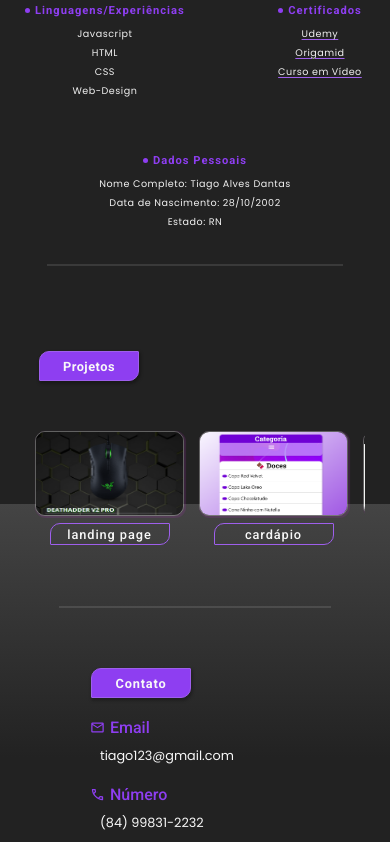
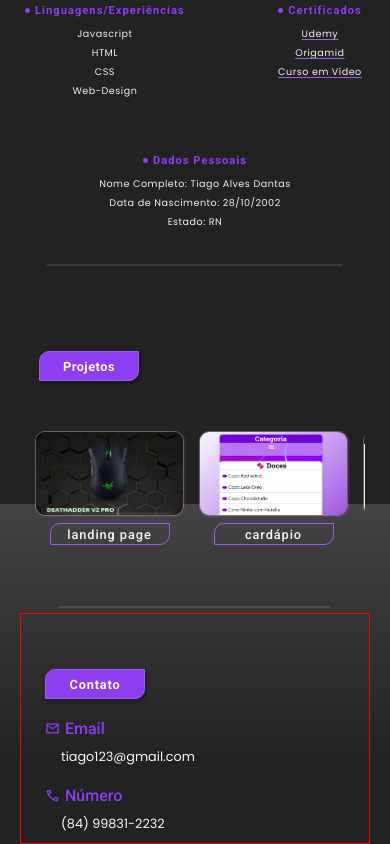
Before and after one commit to thiagoaD2002/projetoPortfolio, a plain HTML site: page index.html in a window 390 px wide. Shown: the part 340-1184 px from the top of the page. Drawn offline with Linux system fonts and the light colour scheme.

Commit message:
Update styleMobile.css

```diff
--- a/estilos/styleMobile.css
+++ b/estilos/styleMobile.css
@@ -276,19 +276,19 @@
        .conteinerPrjt{
         width: 150px;
         height: 120px;
-        display: inline-block;
-
-       }
-
-
-       .conteinerPrjt{
-
         display: flex;
         flex-direction: column;
         align-items: center;
 
+        cursor: pointer;
+
+      }
+      .conteinerPrjt:hover{
+         animation: up forwards linear .3s ;
+
 
        }
+
        .conteinerPrjt > img{
         width: 149px;
         height: 85px;
@@ -314,15 +314,20 @@
          align-items: center;
          justify-content: center;
        }
+
        .linha2{
         margin-top: 35px;
        }
       /* ================ CONTATO ===================*/
       .secContato{
+        width: 350px;
+        margin: auto;
         padding: 10px;
+        border: 1px solid red;
+
+        grid-area: contato;
       }
        .contatoTitulo{
-        margin-left: 81px;
         letter-spacing: .8px;
        }
        .pContato{
@@ -330,7 +335,7 @@
         font-family: var(--fontFuncional);
         font-weight: 500;
         font-size: 1em;
-        margin-left: 80px;
+        margin-left: 14px;
         margin-top: 20px;
         display: flex;
         align-items: center;
@@ -342,11 +347,21 @@
         margin-right: 5px;
        }
        .pDadosContato{
-        margin-left: 90px;
+        margin-left: 30px;
         margin-top: 10px;
         color: #f8f8f8;
 
         font-family: var(--fontTexto);
         font-size: .8em;
        }
+
+       @keyframes up{
+        from{
+          opacity: 1;
+        }
+        to{
+          opacity: 1;
+          scale: 1.1;
+        }
+       }
 }
```
